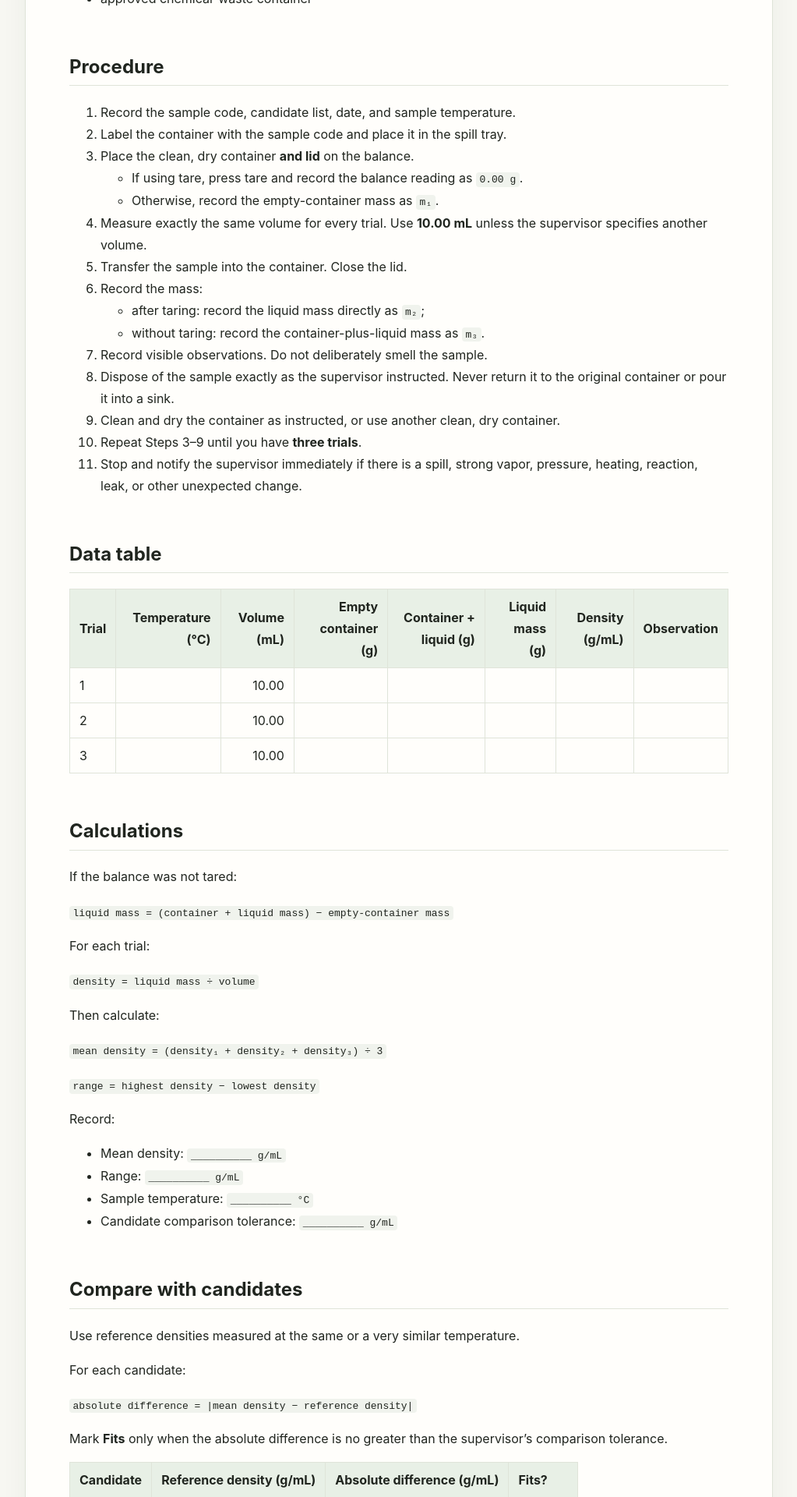
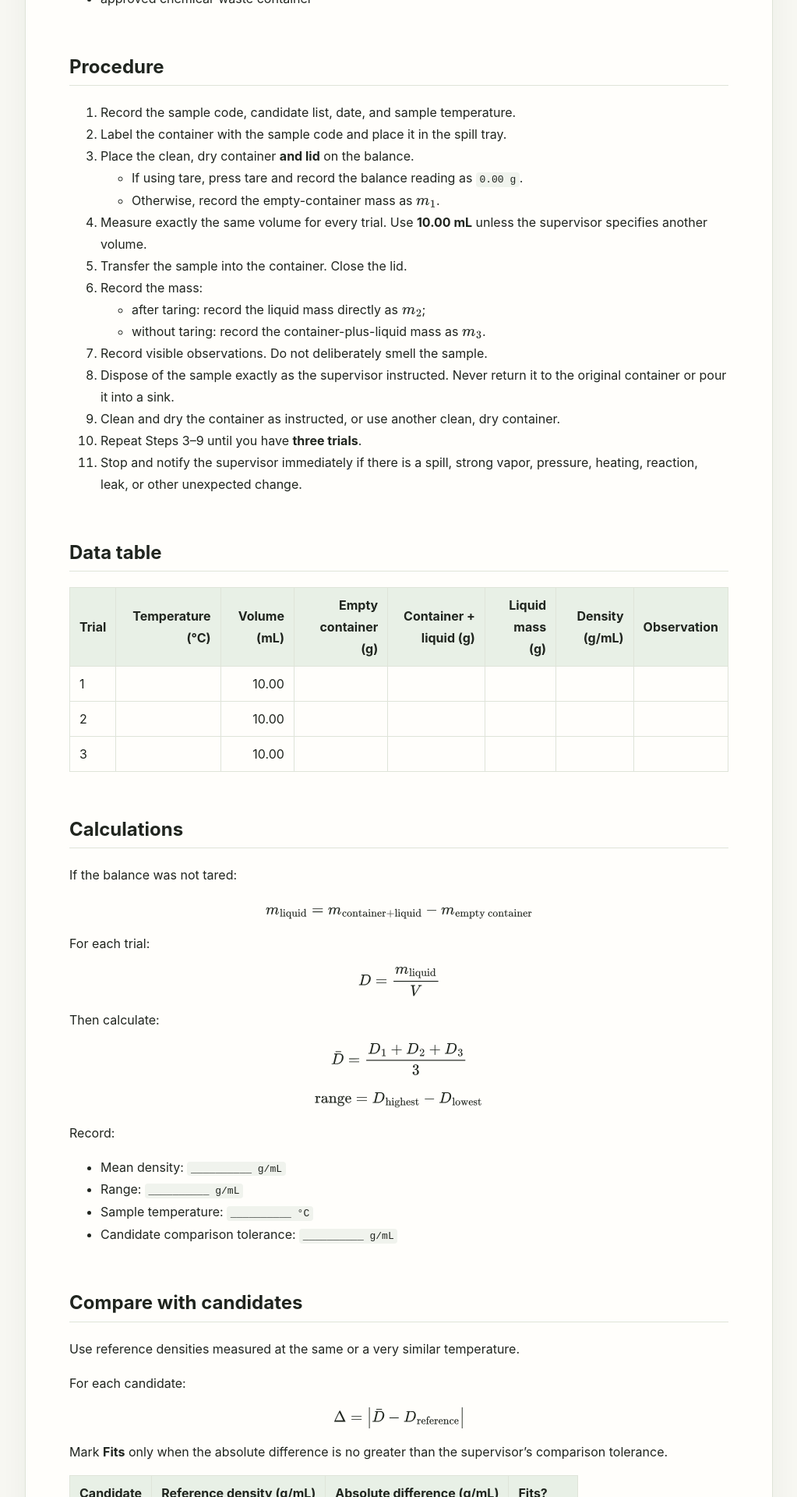
Before and after one commit to lloyd-c137/-Puzzle-of-Human-Civilization, a Jekyll site: the page built from Chem Journey/Liquid type test” experiment.md, in a window 1280 px wide. Shown: the part 1170-3090 px from the top of the page at 78% size, without its empty margins (128-1151 px from the left). Built offline with Jekyll 4.4.1, drawn with Linux system fonts in a browser that asks for light colours.

Commit message:
Automatic sync: 2026-08-20 19:56:49

```diff
--- a/Chem Journey/Liquid type test” experiment.md
+++ b/Chem Journey/Liquid type test” experiment.md
@@ -41,12 +41,12 @@ Never test a bottle of genuinely unknown liquid. Do not open, smell, taste, touc
 2. Label the container with the sample code and place it in the spill tray.
 3. Place the clean, dry container **and lid** on the balance.
    - If using tare, press tare and record the balance reading as `0.00 g`.
-   - Otherwise, record the empty-container mass as `m₁`.
+   - Otherwise, record the empty-container mass as $m_1$.
 4. Measure exactly the same volume for every trial. Use **10.00 mL** unless the supervisor specifies another volume.
 5. Transfer the sample into the container. Close the lid.
 6. Record the mass:
-   - after taring: record the liquid mass directly as `m₂`;
-   - without taring: record the container-plus-liquid mass as `m₃`.
+   - after taring: record the liquid mass directly as $m_2$;
+   - without taring: record the container-plus-liquid mass as $m_3$.
 7. Record visible observations. Do not deliberately smell the sample.
 8. Dispose of the sample exactly as the supervisor instructed. Never return it to the original container or pour it into a sink.
 9. Clean and dry the container as instructed, or use another clean, dry container.
@@ -65,17 +65,25 @@ Never test a bottle of genuinely unknown liquid. Do not open, smell, taste, touc
 
 If the balance was not tared:
 
-`liquid mass = (container + liquid mass) − empty-container mass`
+$$
+m_{\text{liquid}} = m_{\text{container+liquid}} - m_{\text{empty container}}
+$$
 
 For each trial:
 
-`density = liquid mass ÷ volume`
+$$
+D = \frac{m_{\text{liquid}}}{V}
+$$
 
 Then calculate:
 
-`mean density = (density₁ + density₂ + density₃) ÷ 3`
+$$
+\bar{D} = \frac{D_1 + D_2 + D_3}{3}
+$$
 
-`range = highest density − lowest density`
+$$
+\text{range} = D_{\text{highest}} - D_{\text{lowest}}
+$$
 
 Record:
 
@@ -90,7 +98,9 @@ Use reference densities measured at the same or a very similar temperature.
 
 For each candidate:
 
-`absolute difference = |mean density − reference density|`
+$$
+\Delta = \left|\bar{D} - D_{\text{reference}}\right|
+$$
 
 Mark **Fits** only when the absolute difference is no greater than the supervisor's comparison tolerance.
 
--- a/assets/css/style.css
+++ b/assets/css/style.css
@@ -33,7 +33,6 @@ h3 { margin-top: 1.8em; }
 .breadcrumb { margin-top: 0; color: var(--muted); font-size: .9rem; }
 blockquote { margin-left: 0; padding: .6em 1em; border-left: 4px solid var(--accent); background: var(--accent-soft); }
 .math-display { margin: 1.25em 0; overflow-x: auto; }
-.formula { margin: 1.25em 0; overflow-x: auto; font-family: Georgia, "Times New Roman", serif; font-size: 1.08em; }
 code { padding: .15em .35em; border-radius: 4px; background: #f0f3ed; }
 pre { overflow-x: auto; padding: 16px; border-radius: 8px; background: #202820; color: #eef5eb; }
 pre code { padding: 0; background: transparent; }
```
